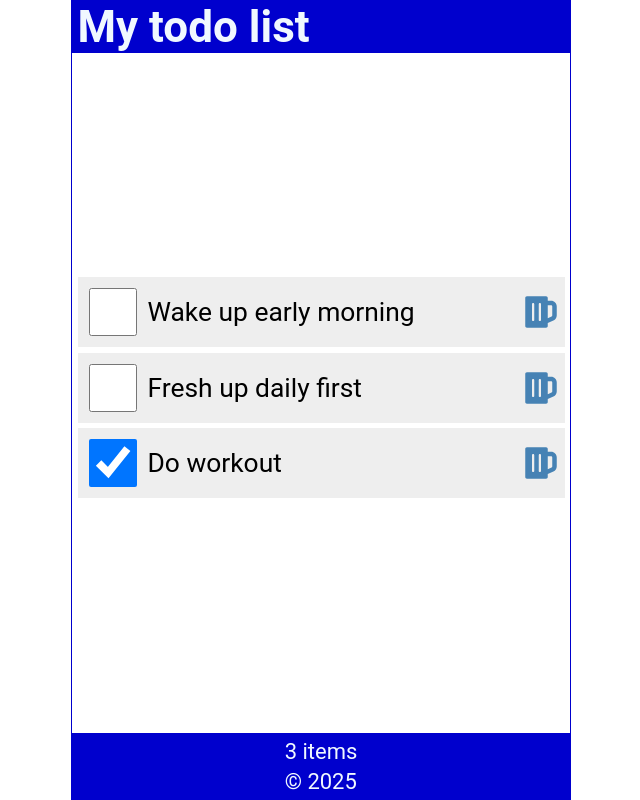
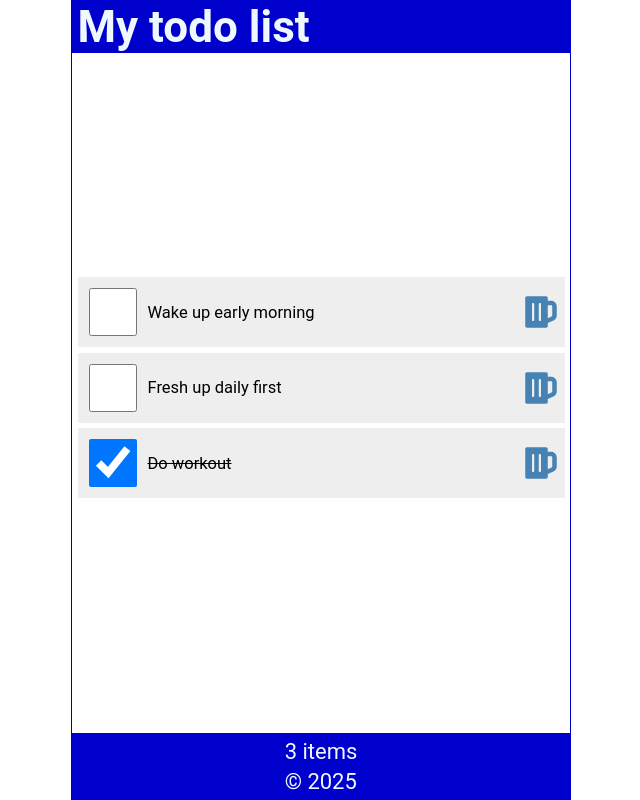
Before and after one commit to vijaydevguy/React_local_storage, a React (Vite) app: page / in a window 1280 px wide. Shown: the whole page, without its empty margins (319-959 px from the left). Built offline with nearby package versions, Linux system fonts and the light colour scheme.

Commit message:
error solved

```diff
--- a/src/Content.jsx
+++ b/src/Content.jsx
@@ -1,49 +1,18 @@
 import React from "react";
-import { useState } from "react";
-import { FaBeer } from "react-icons/fa";
-
-const Content = () => {
-  const [items, setItems] = useState([
-    {
-      id: 1,
-      checked: false,
-      item: "Wake up early morning",
-    },
-    {
-      id: 2,
-      checked: false,
-      item: "Fresh up daily first",
-    },
-    {
-      id: 3,
-      checked: true,
-      item: "Do workout",
-    },
-  ]);
-
-  const handleCheck = (id) => {
-    const updatedItems = items.map((item) => {
-      return item.id === id ? { ...item, checked: !item.checked } : item;
-    });
-    setItems(updatedItems);
-  };
+import LineItem from "./LineItem";
+const Content = ({handleCheck,handleDelete,items}) => {
 
   return (
     <>
       <main>
         <ul>
           {items.map((item) => (
-            <li key={item.id} className="item">
-              <input
-                type="checkbox"
-                checked={item.checked}
-                id={`checkbox-${item.id}`} // Ensure unique id
-                onChange={() => handleCheck(item.id)}
-              />
-              <span style={{ width: "100%" }}>{item.item}</span>
-              <FaBeer type="button" />
-              {/* <button type="button"><FaBeer/></button> */}
-            </li>
+            <LineItem
+              key={item.id}
+              item={item}
+              handleCheck={handleCheck}
+              handleDelete={handleDelete}
+            />
           ))}
         </ul>
       </main>
--- a/src/ItemsList.jsx
+++ b/src/ItemsList.jsx
@@ -9,7 +9,7 @@ const ItemsList = ({ handleCheck, handleDelete, items }) => {
         <LineItem
         handleCheck ={handleCheck}
         handleDelete = {handleDelete}
-        items = {items}
+        item = {item}
         />
       ))}
     </ul>
--- a/src/LineItem.jsx
+++ b/src/LineItem.jsx
@@ -2,13 +2,13 @@ import React from 'react'
 import { FaBeer } from "react-icons/fa";
 
 
-const LineItem = ({ handleCheck, handleDelete, items }) => {
+const LineItem = ({ handleCheck, handleDelete, item}) => {
   return (
     <li key={item.id} className="item">
           <input
             type="checkbox"
             checked={item.checked}
-            id={`checkbox-${item.id}`} // Ensure unique id
+            id={`checkbox-${item.id}`}
             onChange={() => handleCheck(item.id)}
           />
           <label
```
